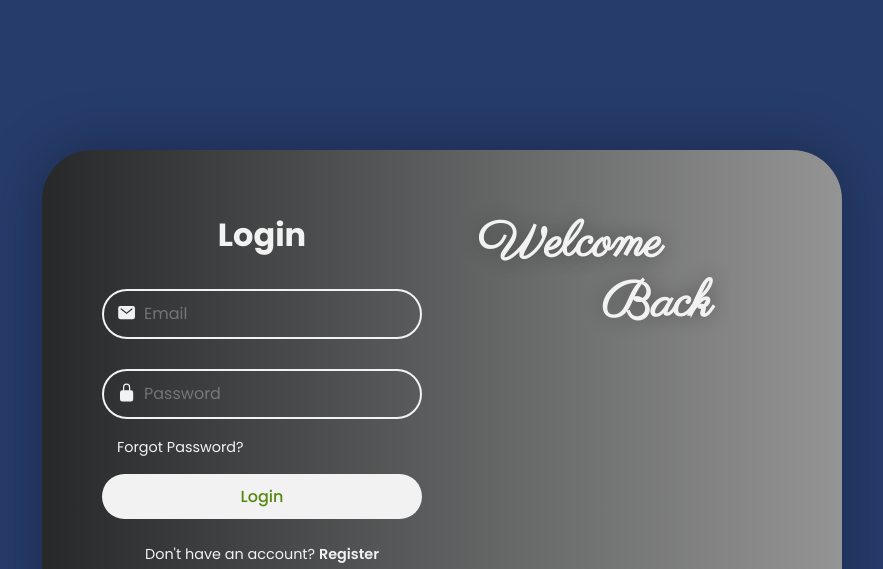
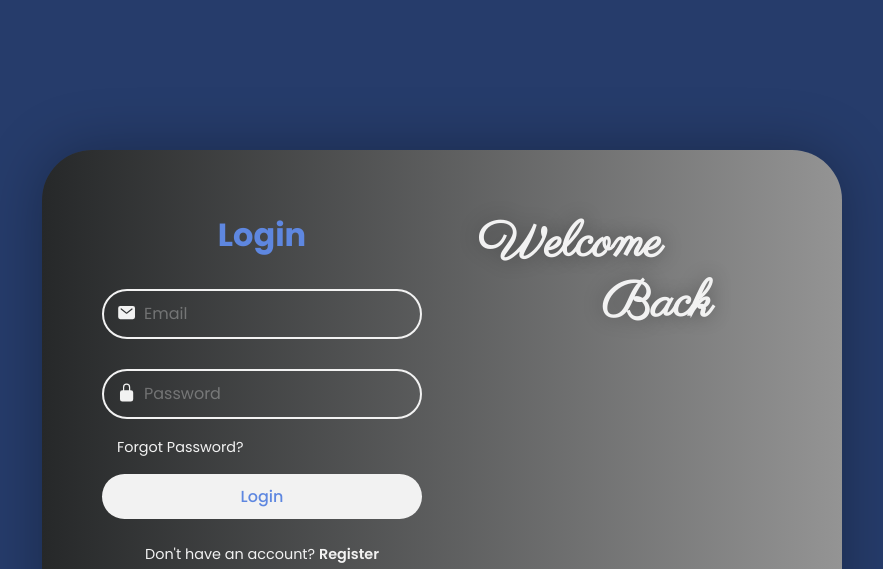
Before and after one commit to GonzaloMartinezz/LoginAndRegistrationProject-, a plain HTML site: page index.html in a window 1280 px wide. Shown: the top 569 px of the page, without its empty margins (198-1081 px from the left). Drawn offline with nearby package versions, Linux system fonts and the light colour scheme.

Commit message:
cambiando colores del form

```diff
--- a/index.css
+++ b/index.css
@@ -51,6 +51,7 @@ body {
 .form-wrapper {
     z-index: 2;
 }
+
 .wrapper .form-wrapper.login {
     transition: .7s ease-in-out;
     transition-delay: .7s;
@@ -72,7 +73,7 @@ body {
 h2 {
     font-size: 2em;
     text-align: center;
-    color: #f2f2f2;
+    color: #5e87e0;
 }
 .input-box {
     position: relative;
@@ -120,7 +121,7 @@ button {
     border-radius: 40px;
     cursor: pointer;
     font-size: 1em;
-    color: #54880e;
+    color:#5e87e0;
     font-weight: 500;
 }
 .sign-link {
```
